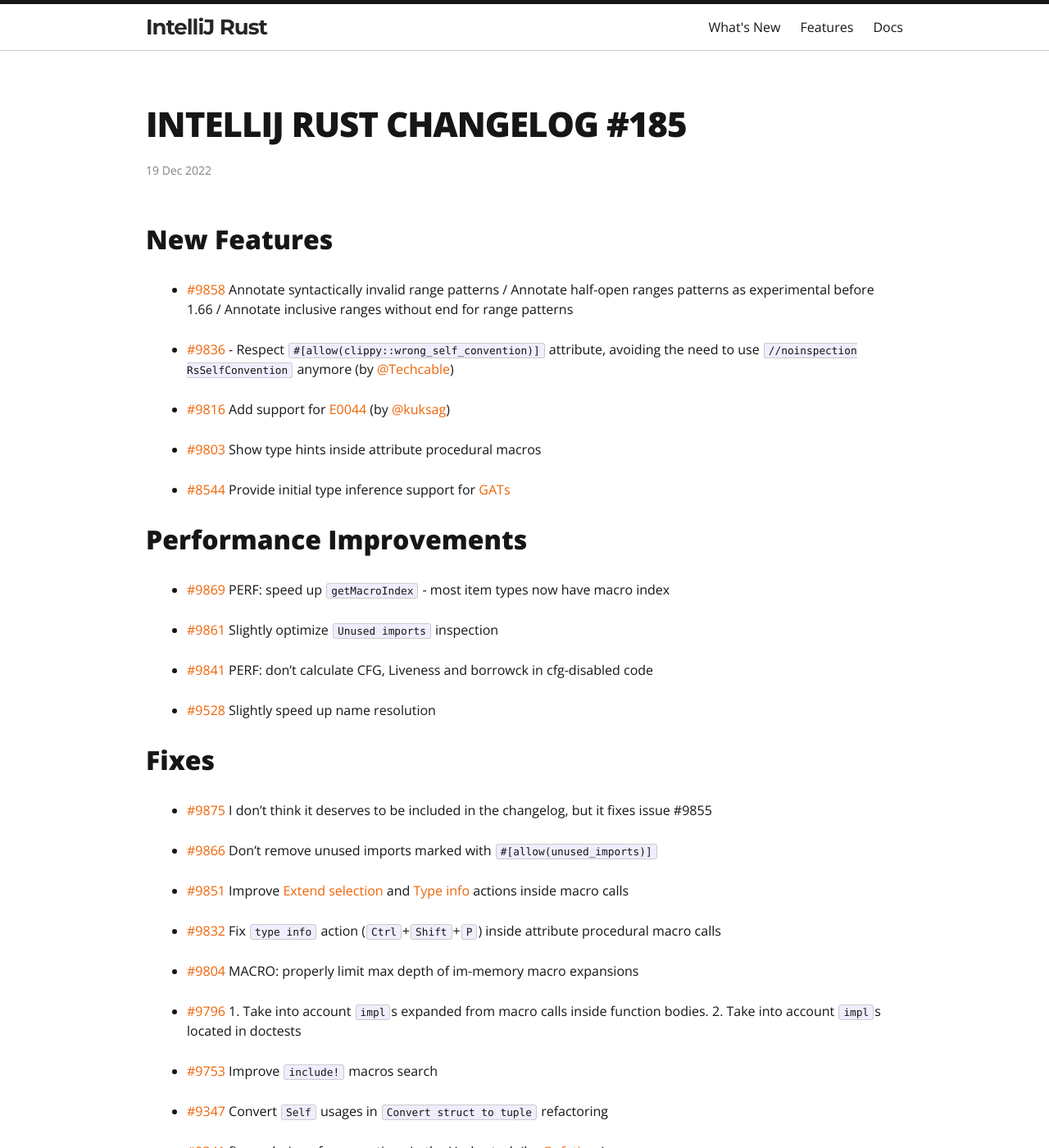
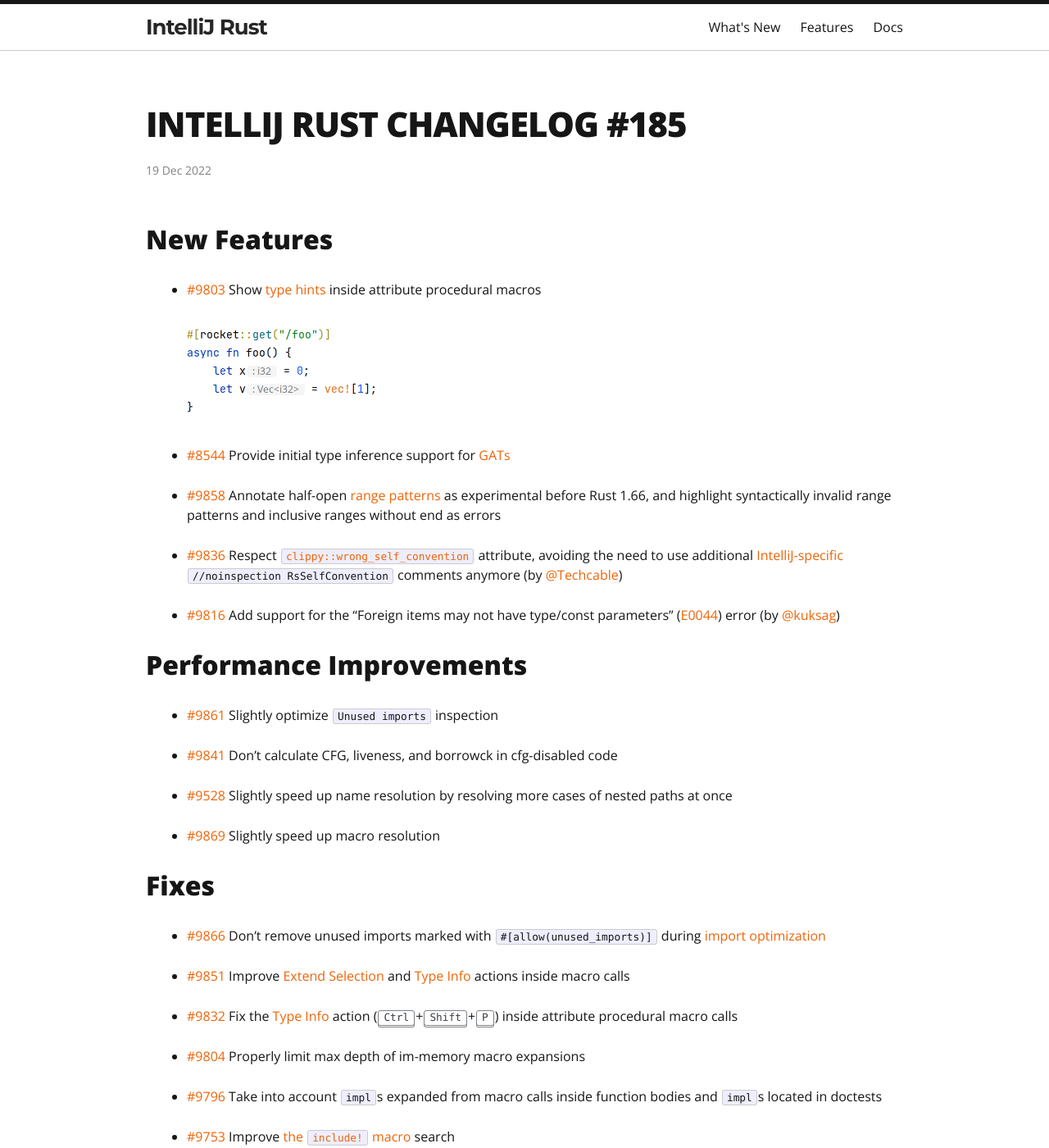
Before and after one commit to intellij-rust/intellij-rust.github.io, a Jekyll site: the page built from _posts/2022-12-19-changelog-185.markdown, in a window 1280 px wide and 1400 px high. Shown: the whole window at 82% size. Built offline with Jekyll 4.4.1, drawn with Linux system fonts in a browser that asks for light colours; nearby versions of some CDN libraries; some web fonts are replaced; some of the changed text lies outside the part shown.

Commit message:
Changelog 185: Initial draft

```diff
--- a/_posts/2022-12-19-changelog-185.markdown
+++ b/_posts/2022-12-19-changelog-185.markdown
@@ -4,49 +4,47 @@
 date: 2022-12-19 13:00:00 +0300
 ---
 
-
 ## New Features
 
-* [#9858] Annotate syntactically invalid range patterns / Annotate half-open ranges patterns as experimental before 1.66 / Annotate inclusive ranges without end for range patterns
+* [#9803] Show [type hints](https://plugins.jetbrains.com/plugin/8182-rust/docs/rust-code-reference-info.html#inlay-hints) inside attribute procedural macros
 
-* [#9836] - Respect `#[allow(clippy::wrong_self_convention)]` attribute,
-    avoiding the need to use `//noinspection RsSelfConvention` anymore (by [@Techcable])
-
-* [#9816] Add support for [E0044](https://doc.rust-lang.org/error_codes/E0044.html) (by [@kuksag])
-
-* [#9803] Show type hints inside attribute procedural macros
+  <img src="/assets/posts/changelog-185/inlay_type_hint_in_rocket.png" width="350px"/>
 
 * [#8544] Provide initial type inference support for [GATs](https://blog.rust-lang.org/2022/10/28/gats-stabilization.html)
 
+* [#9858] Annotate half-open [range patterns](https://doc.rust-lang.org/reference/patterns.html#range-patterns) as experimental before Rust 1.66, and highlight syntactically invalid range patterns and inclusive ranges without end as errors
+
+* [#9836] Respect [`clippy::wrong_self_convention`](https://rust-lang.github.io/rust-clippy/master/index.html#wrong_self_convention) attribute, avoiding the need to use additional [IntelliJ-specific](https://jetbrains.com/help/idea/disabling-and-enabling-inspections.html#suppress-inspections) `//noinspection RsSelfConvention` comments anymore (by [@Techcable])
+
+* [#9816] Add support for the "Foreign items may not have type/const parameters" ([E0044](https://doc.rust-lang.org/error_codes/E0044.html)) error (by [@kuksag])
+
 ## Performance Improvements
-
-* [#9869] PERF: speed up `getMacroIndex` - most item types now have macro index
 
 * [#9861] Slightly optimize `Unused imports` inspection
 
-* [#9841] PERF: don't calculate CFG, Liveness and borrowck in cfg-disabled code
+* [#9841] Don't calculate CFG, liveness, and borrowck in cfg-disabled code
 
-* [#9528] Slightly speed up name resolution
+* [#9528] Slightly speed up name resolution by resolving more cases of nested paths at once
+
+* [#9869] Slightly speed up macro resolution
 
 ## Fixes
 
-* [#9875] I don't think it deserves to be included in the changelog, but it fixes issue #9855
+* [#9866] Don't remove unused imports marked with `#[allow(unused_imports)]` during [import optimization](https://jetbrains.com/help/idea/creating-and-optimizing-imports.html#optimize-imports)
 
-* [#9866] Don't remove unused imports marked with `#[allow(unused_imports)]`
+* [#9851] Improve [Extend Selection](https://jetbrains.com/idea/guide/tips/extend-selection) and [Type Info](https://plugins.jetbrains.com/plugin/8182-rust/docs/rust-code-reference-info.html#type-info) actions inside macro calls
 
-* [#9851] Improve [Extend selection](https://www.jetbrains.com/idea/guide/tips/extend-selection/) and [Type info](https://www.jetbrains.com/help/idea/viewing-reference-information.html#type-info) actions inside macro calls
+* [#9832] Fix the [Type Info](https://plugins.jetbrains.com/plugin/8182-rust/docs/rust-code-reference-info.html#type-info) action (<kbd>Ctrl</kbd>+<kbd>Shift</kbd>+<kbd>P</kbd>) inside attribute procedural macro calls
 
-* [#9832] Fix `type info` action (`Ctrl`+`Shift`+`P`) inside attribute procedural macro calls
+* [#9804] Properly limit max depth of im-memory macro expansions
 
-* [#9804] MACRO: properly limit max depth of im-memory macro expansions
+* [#9796] Take into account `impl`s expanded from macro calls inside function bodies and `impl`s located in doctests
 
-* [#9796] 1. Take into account `impl`s expanded from macro calls inside function bodies. 2. Take into account `impl`s located in doctests
+* [#9753] Improve [the `include!` macro](https://doc.rust-lang.org/stable/std/macro.include.html) search
 
-* [#9753] Improve `include!` macros search
+* [#9347] Convert `Self` usages in the [Convert Struct to Tuple](https://plugins.jetbrains.com/plugin/8182-rust/docs/#convert-refactoring) refactoring
 
-* [#9347] Convert `Self` usages in `Convert struct to tuple` refactoring
-
-* [#9341] fix rendering of some actions in the Undo stack (by [@afetisov])
+* [#9341] Fix rendering of some actions in the Undo/Redo stack (by [@afetisov])
 
 ## Internal Improvements
 
```
Also changed, not shown: assets/posts/changelog-185/inlay_type_hint_in_rocket.png (added).
